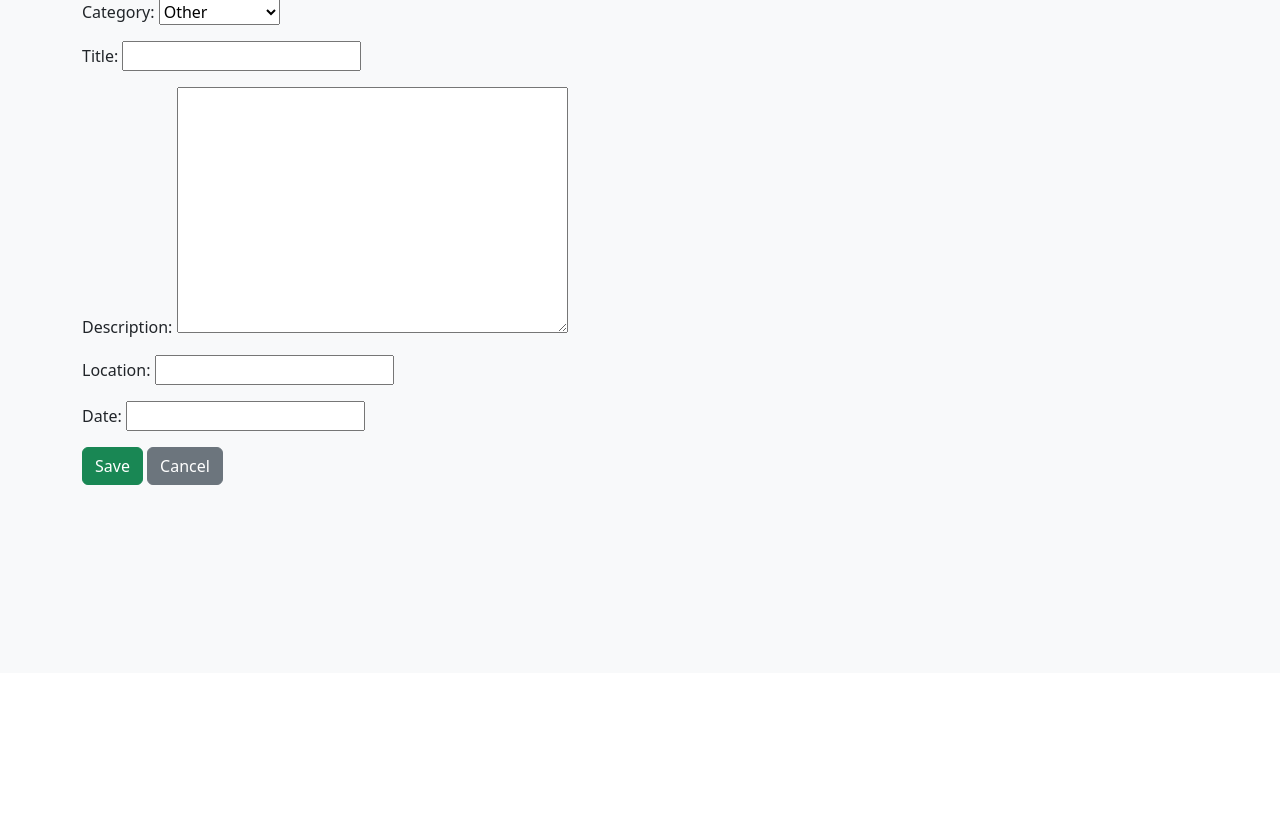
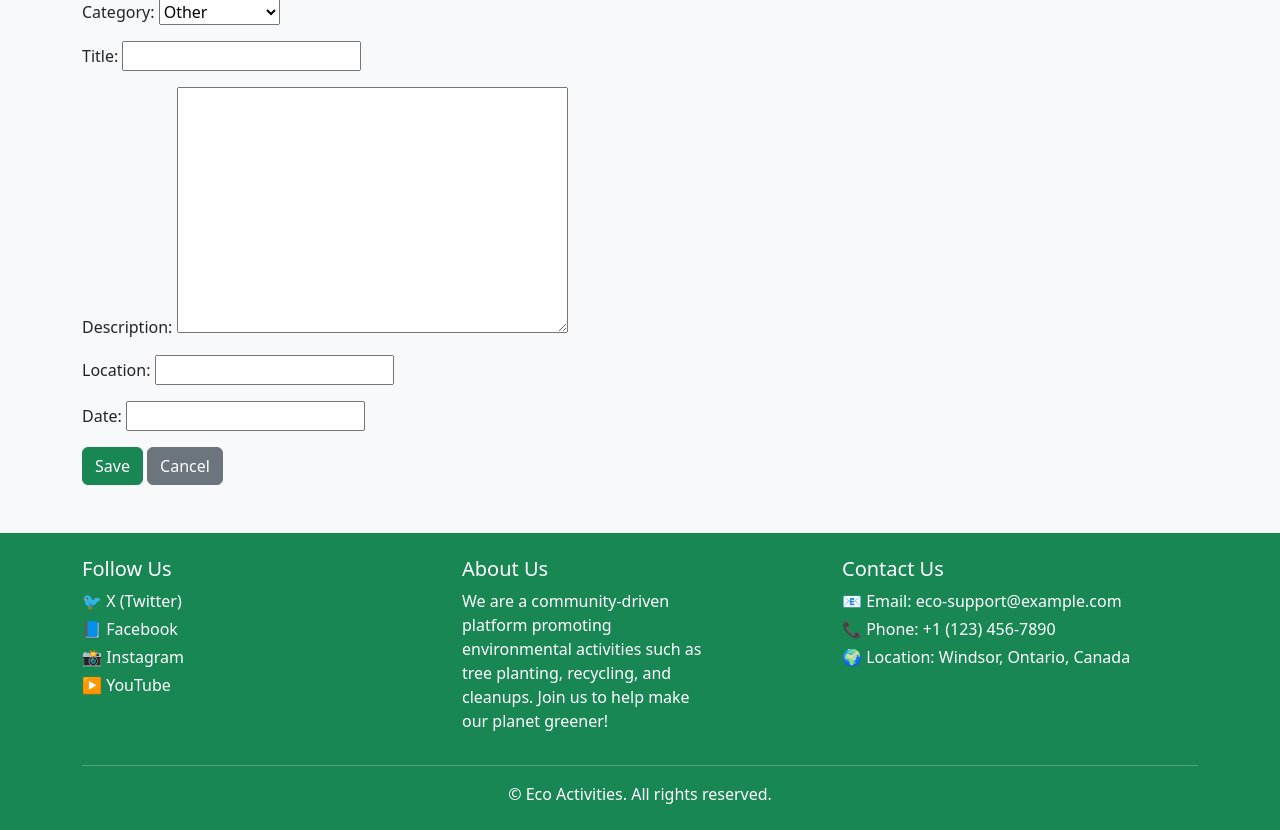
Before and after one commit to Yiheng-Gao/Environmental-Activity-Information-Website, a Django app: page /activity/new/ in a window 1280 px wide. Shown: the part 127-957 px from the top of the page. Before the commit the page ends 612 px from the top, so only its background shows below. Run offline with Django 5.2, Linux system fonts and the light colour scheme; the visitor is signed in with stand-in values (Sample User, id 1).

Commit message:
Added footer in base.html

```diff
--- a/main/templates/main/base.html
+++ b/main/templates/main/base.html
@@ -1,4 +1,5 @@
 <!doctype html>
+{% load tz %}
 <html>
 <head>
   <meta charset="utf-8">
@@ -81,5 +82,47 @@ document.addEventListener("DOMContentLoaded", function () {
 });
 </script>
 
+
+<footer class="bg-success text-white mt-5 pt-4 pb-4">
+  <div class="container">
+    <div class="row">
+
+      <!-- Follow Us -->
+      <div class="col-md-4 mb-3">
+        <h5>Follow Us</h5>
+        <a href="#" class="text-white d-block text-decoration-none mb-1">🐦 X (Twitter)</a>
+        <a href="#" class="text-white d-block text-decoration-none mb-1">📘 Facebook</a>
+        <a href="#" class="text-white d-block text-decoration-none mb-1">📸 Instagram</a>
+        <a href="#" class="text-white d-block text-decoration-none">▶️ YouTube</a>
+      </div>
+
+      <!-- About Us -->
+      <div class="col-md-4 mb-3">
+        <h5>About Us</h5>
+        <p class="mb-0" style="max-width: 250px;">
+          We are a community-driven platform promoting environmental activities
+          such as tree planting, recycling, and cleanups. Join us to help make
+          our planet greener!
+        </p>
+      </div>
+
+      <!-- Contact Us -->
+      <div class="col-md-4 mb-3">
+        <h5>Contact Us</h5>
+        <p class="mb-1">📧 Email: eco-support@example.com</p>
+        <p class="mb-1">📞 Phone: +1 (123) 456-7890</p>
+        <p class="mb-0">🌍 Location: Windsor, Ontario, Canada</p>
+      </div>
+
+    </div>
+
+    <hr class="border-light">
+
+    <div class="text-center">
+      <p class="mb-0">&copy; {{ now|date:"Y" }} Eco Activities. All rights reserved.</p>
+    </div>
+  </div>
+</footer>
+
 </body>
 </html>
```
